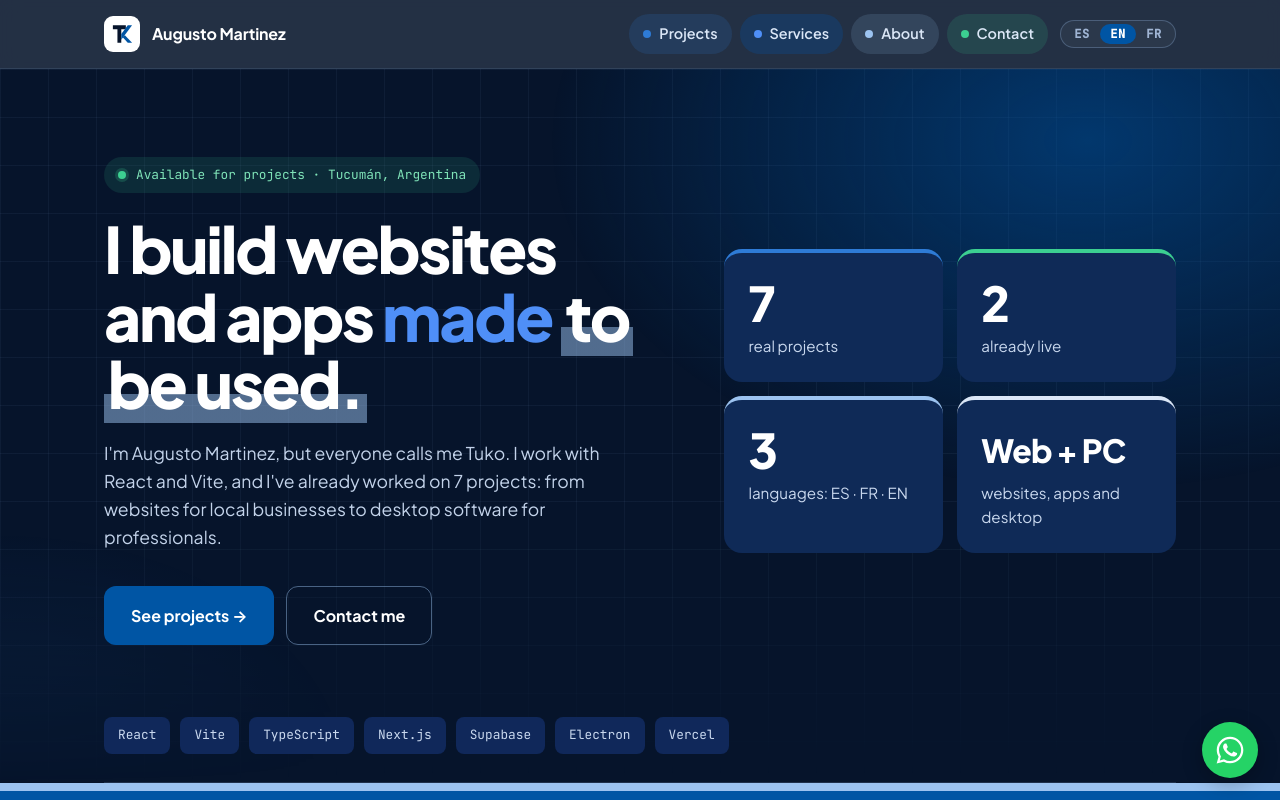
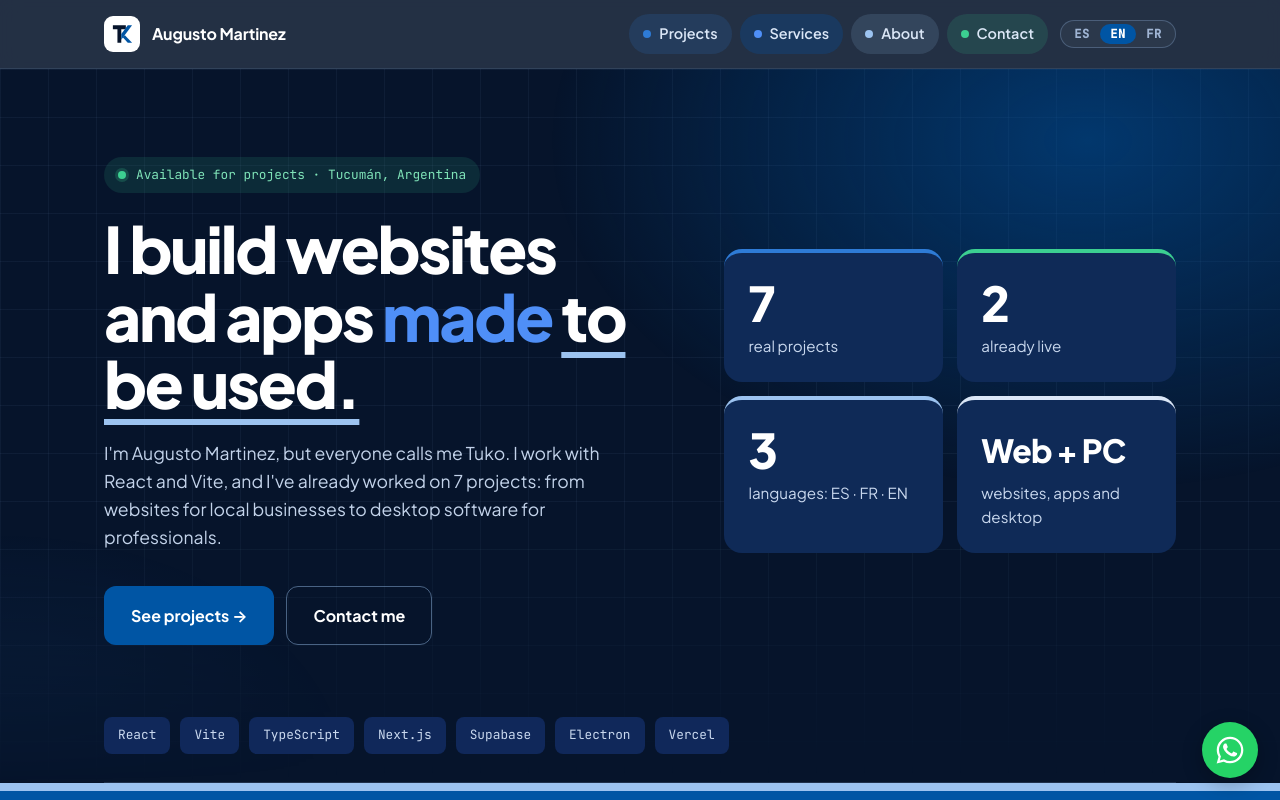
Before and after one commit to AugustoMartinez01/Portfolio, a React (Vite) app in the folder portafolio/: page / in a window 1280 px wide. Shown: the top 800 px of the page. Built offline with nearby package versions, Linux system fonts and the light colour scheme.

Commit message:
Subrayado mejorado

```diff
--- a/portafolio/src/index.css
+++ b/portafolio/src/index.css
@@ -387,10 +387,11 @@ img {
 
 /* Subrayado tipo resaltador debajo de "para usarse." */
 .hero__resaltado {
-  padding: 0 0.06em;
-  background: linear-gradient(transparent 64%, rgba(156, 195, 240, 0.5) 64%);
-  -webkit-box-decoration-break: clone;
-  box-decoration-break: clone;
+  text-decoration: underline;
+  text-decoration-color: #9cc3f0;
+  text-decoration-thickness: 0.09em;
+  text-underline-offset: 0.16em;
+  text-decoration-skip-ink: none;
 }
 
 .hero__bajada {
```
